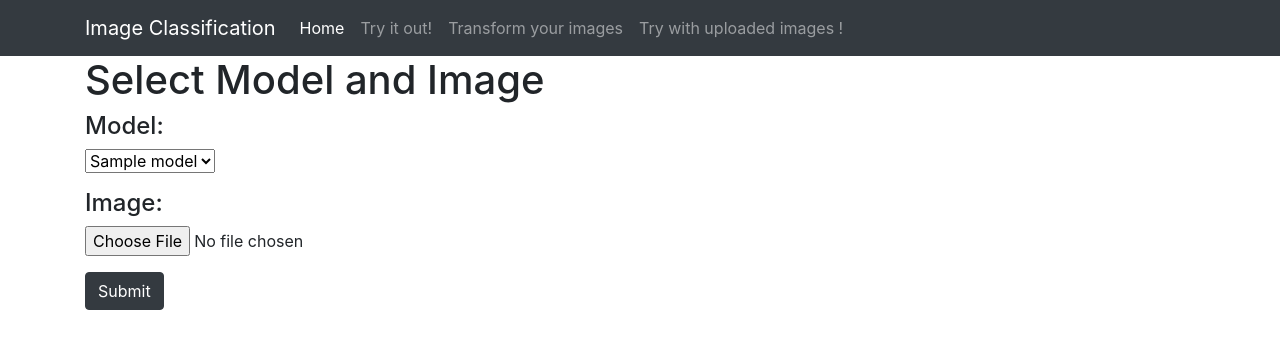
After one commit to unica-isde/isde-projects-2024-H, a FastAPI app: template app/templates/classify-upload.html in a window 1280 px wide. The commit adds this page. Shown: the top 349 px of the page. Run offline with FastAPI, Linux system fonts and the light colour scheme; the template is opened without the code that fills it: most values are stand-ins (such as "Sample title", 1, 10 or a date in 2020); some libraries are stand-ins or nearby versions.

Commit message:
add path and new form to handle upload of images

```diff
--- a/app/templates/base.html
+++ b/app/templates/base.html
@@ -6,7 +6,7 @@
     <script src="http://ajax.googleapis.com/ajax/libs/jquery/1.10.1/jquery.min.js"></script>
     <link href="https://stackpath.bootstrapcdn.com/bootstrap/4.5.2/css/bootstrap.min.css" rel="stylesheet">
     <script src="https://cdn.jsdelivr.net/npm/chart.js@2.8.0"></script>
-    <link rel="shortcut icon" href='static/favicon.ico'">
+    <link rel="shortcut icon" href='static/favicon.ico'>
 
 </head>
 <body>
@@ -33,7 +33,7 @@
                     <a class="nav-link" href="/transform">Transform your images</a>
                 </li>
                 <li class="nav-item">
-                    <a class="nav-link" href="/class-upload">Try with uploaded images !</a>
+                    <a class="nav-link" href="/classify-upload">Try with uploaded images !</a>
                 </li>
 
             </ul>
--- /dev/null
+++ b/app/templates/classify-upload.html
@@ -0,0 +1,25 @@
+{% extends "base.html" %}
+
+{% block content %}
+
+    <h1>Select Model and Image</h1>
+    <form method="post" novalidate>
+        <h4>
+            Model:
+        </h4>
+        <p>
+            <select name="model_id">
+                {% for model in models %}
+                  <option value="{{ model }}" SELECTED>{{ model }}</option>
+                {% endfor %}
+              </select>
+        </p>
+        <h4>
+            Image:
+        </h4>
+        <p>
+            <input type="file" name="image_file" accept="image/*" class="form-control-file">
+        </p>
+        <button type="submit" class="btn btn-dark mb-2">Submit</button>
+    </form>
+{% endblock %}
--- a/main.py
+++ b/main.py
@@ -8,6 +8,7 @@ from app.config import Configuration
 from app.forms.classification_form import ClassificationForm
 from app.ml.classification_utils import classify_image
 from app.utils import list_images
+import os
 
 
 app = FastAPI()
@@ -16,6 +17,8 @@ config = Configuration()
 app.mount("/static", StaticFiles(directory="app/static"), name="static")
 templates = Jinja2Templates(directory="app/templates")
 
+UPLOAD_FOLDER = "app/static/images"
+os.makedirs(UPLOAD_FOLDER, exist_ok=True)
 
 @app.get("/info")
 def info() -> dict[str, list[str]]:
@@ -32,6 +35,33 @@ def home(request: Request):
     """The home page of the service."""
     return templates.TemplateResponse("home.html", {"request": request})
 
+
+
+# New feature : image upload
+@app.post("/upload-img")
+async def upload_image(request: Request, image: bytes = Form(...)):
+    """Uploads an image file to the server."""
+    # Get the filename from the form
+    form = ClassificationForm(request)
+    await form.load_data()
+    image_id = form.image_id
+    filename = f"{UPLOAD_FOLDER}/{image_id}.jpg"
+
+    # Write the image to a file
+    with open(filename, "wb") as f:
+        f.write(image)
+
+    # Return the image ID
+    return {"image_id": image_id}
+
+@app.get("/classify-upload", response_class=HTMLResponse)
+def upload_form(request: Request):
+    """
+    Renders a form to select an image and specify transformation parameters.
+    """
+    return templates.TemplateResponse(
+        "classify-upload.html", {"request": request, "models": Configuration.models}
+    )
 
 @app.get("/classifications")
 def create_classify(request: Request):
```
